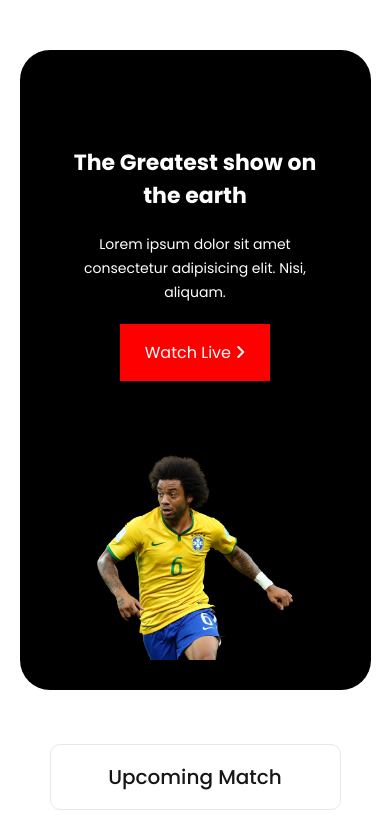
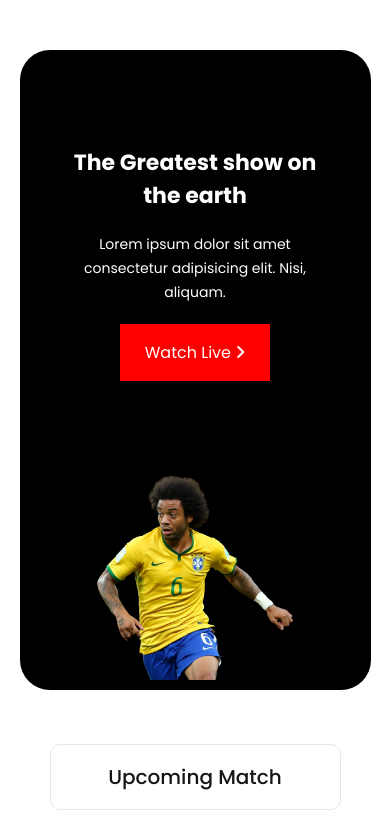
Before and after one commit to prince-noman/fifa_website, a plain HTML site: page index.html in a window 390 px wide. Shown: the top 837 px of the page. Drawn offline with Linux system fonts and the light colour scheme.

Commit message:
Project Done

```diff
--- a/style.css
+++ b/style.css
@@ -243,6 +243,11 @@ hr {
   .banner_image {
     width: 70%;
   }
+  .banner_image img {
+    width: 80%;
+    position: relative;
+    top: 65px;
+  }
 
   /* blog css */
   .blogs_area {
--- a/upcomming.css
+++ b/upcomming.css
@@ -248,6 +248,11 @@ hr {
   .banner_image {
     width: 70%;
   }
+  .banner_image img {
+    width: 80%;
+    position: relative;
+    top: 65px;
+  }
 
   /* match css */
   .blogs_area {
```
